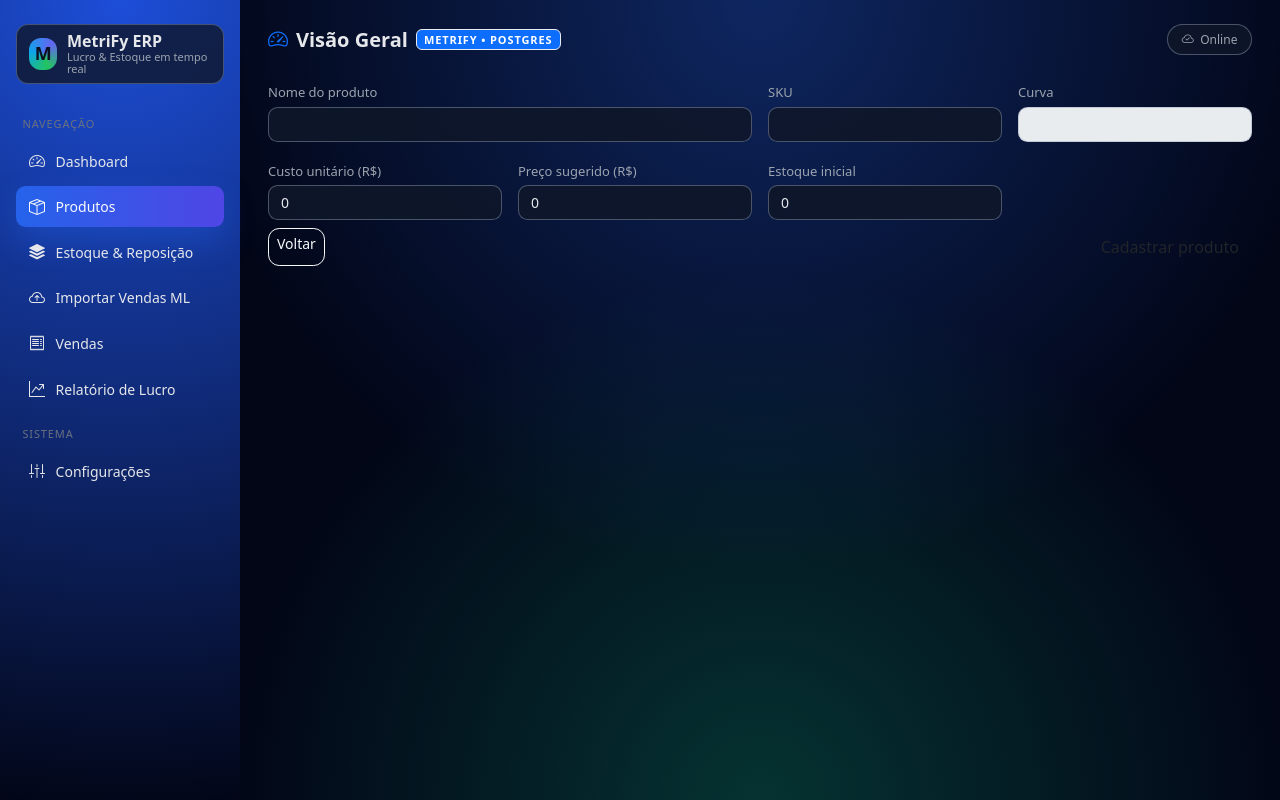
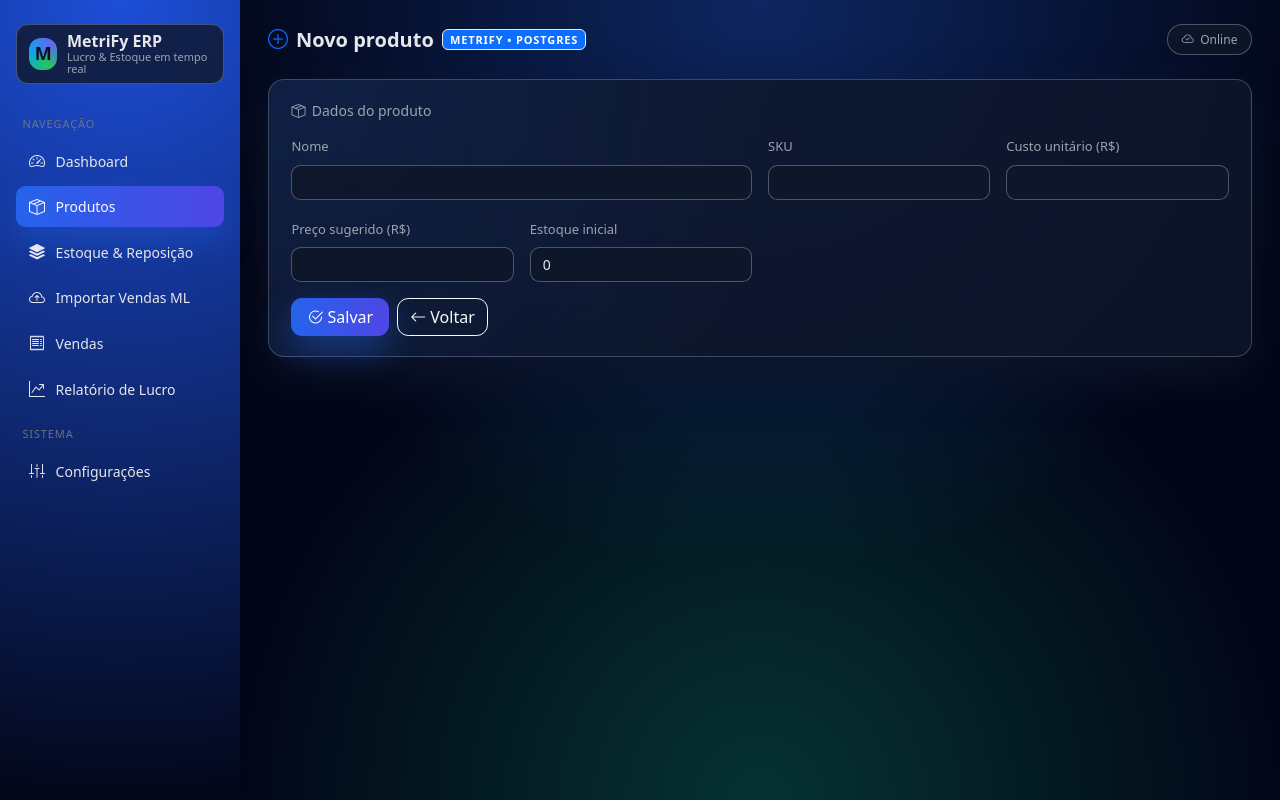
Before and after one commit to oliveirafjdo-web/Mega2.0, a Flask app: page /produtos/novo in a window 1280 px wide. Run offline with Flask 3, Linux system fonts and the light colour scheme; some libraries are stand-ins or nearby versions.

Commit message:
Update produto_form.html

```diff
--- a/templates/produto_form.html
+++ b/templates/produto_form.html
@@ -1,47 +1,106 @@
 {% extends "base.html" %}
-{% block title %}{{ 'Editar produto' if produto else 'Novo produto' }} · MetriFy{% endblock %}
-{% block header_title %}{{ 'Editar produto' if produto else 'Cadastrar produto' }}{% endblock %}
+
+{% if produto %}
+  {% set page_title_txt = 'Editar produto' %}
+  {% set icon_class = 'bi-pencil-square' %}
+{% else %}
+  {% set page_title_txt = 'Novo produto' %}
+  {% set icon_class = 'bi-plus-circle' %}
+{% endif %}
+
+{% block title %}{{ page_title_txt }} • MetriFy{% endblock %}
+{% block page_icon %}<i class="bi {{ icon_class }} text-primary"></i>{% endblock %}
+{% block page_title %}{{ page_title_txt }}{% endblock %}
 
 {% block content %}
-<div class="card-soft">
-  <form method="post" class="row g-3">
+<div class="card-glass">
+  <div class="card-glass-header">
+    <div class="card-glass-title">
+      <i class="bi bi-box-seam"></i> Dados do produto
+    </div>
+  </div>
+
+  <form method="post">
+    <div class="row g-3">
       <div class="col-12 col-md-6">
-      <label class="form-label small mb-1">Nome do produto</label>
-      <input type="text" name="nome" class="form-control" required value="{{ produto.nome if produto else '' }}">
+        <label class="form-label" for="nome">Nome</label>
+        <input
+          type="text"
+          class="form-control"
+          id="nome"
+          name="nome"
+          required
+          value="{{ produto.nome if produto else '' }}"
+        >
       </div>
       <div class="col-12 col-md-3">
-      <label class="form-label small mb-1">SKU</label>
-      <input type="text" name="sku" class="form-control" value="{{ produto.sku if produto else '' }}">
+        <label class="form-label" for="sku">SKU</label>
+        <input
+          type="text"
+          class="form-control"
+          id="sku"
+          name="sku"
+          value="{{ produto.sku if produto else '' }}"
+        >
       </div>
-    <div class="col-6 col-md-3">
-      <label class="form-label small mb-1">Curva</label>
-      <input type="text" name="curva" class="form-control" value="{{ produto.curva if produto and produto.curva else '' }}" disabled>
+      <div class="col-12 col-md-3">
+        <label class="form-label" for="custo_unitario">Custo unitário (R$)</label>
+        <input
+          type="number"
+          step="0.01"
+          class="form-control"
+          id="custo_unitario"
+          name="custo_unitario"
+          required
+          value="{{ '%.2f'|format(produto.custo_unitario) if produto else '' }}"
+        >
       </div>
-
-    <div class="col-6 col-md-3">
-      <label class="form-label small mb-1">Custo unitário (R$)</label>
-      <input type="number" step="0.01" name="custo_unitario" class="form-control" value="{{ produto.custo_unitario if produto else 0 }}">
-    </div>
-    <div class="col-6 col-md-3">
-      <label class="form-label small mb-1">Preço sugerido (R$)</label>
-      <input type="number" step="0.01" name="preco_venda_sugerido" class="form-control" value="{{ produto.preco_venda_sugerido if produto else 0 }}">
+      <div class="col-12 col-md-3">
+        <label class="form-label" for="preco_venda_sugerido">Preço sugerido (R$)</label>
+        <input
+          type="number"
+          step="0.01"
+          class="form-control"
+          id="preco_venda_sugerido"
+          name="preco_venda_sugerido"
+          required
+          value="{{ '%.2f'|format(produto.preco_venda_sugerido) if produto else '' }}"
+        >
       </div>
 
       {% if produto %}
-      <div class="col-6 col-md-3">
-        <label class="form-label small mb-1">Estoque atual</label>
-        <input type="number" name="estoque_atual" class="form-control" value="{{ produto.estoque_atual }}">
+        <div class="col-12 col-md-3">
+          <label class="form-label" for="estoque_atual">Estoque atual</label>
+          <input
+            type="number"
+            class="form-control"
+            id="estoque_atual"
+            name="estoque_atual"
+            required
+            value="{{ produto.estoque_atual }}"
+          >
         </div>
       {% else %}
-      <div class="col-6 col-md-3">
-        <label class="form-label small mb-1">Estoque inicial</label>
-        <input type="number" name="estoque_inicial" class="form-control" value="0">
+        <div class="col-12 col-md-3">
+          <label class="form-label" for="estoque_inicial">Estoque inicial</label>
+          <input
+            type="number"
+            class="form-control"
+            id="estoque_inicial"
+            name="estoque_inicial"
+            value="0"
+          >
         </div>
       {% endif %}
+    </div>
 
-    <div class="col-12 d-flex justify-content-between mt-2">
-      <a href="{{ url_for('lista_produtos') }}" class="btn btn-outline-light btn-sm">Voltar</a>
-      <button type="submit" class="btn btn-soft">{{ 'Salvar alterações' if produto else 'Cadastrar produto' }}</button>
+    <div class="mt-3 d-flex gap-2">
+      <button type="submit" class="btn btn-primary">
+        <i class="bi bi-check2-circle"></i> Salvar
+      </button>
+      <a href="{{ url_for('lista_produtos') }}" class="btn btn-outline-light">
+        <i class="bi bi-arrow-left"></i> Voltar
+      </a>
     </div>
   </form>
 </div>
```
Lines whose indentation alone changed are shown as unchanged.
